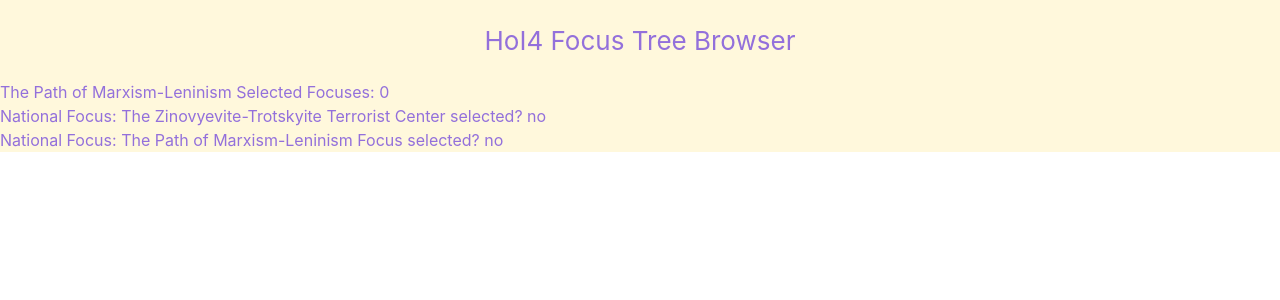
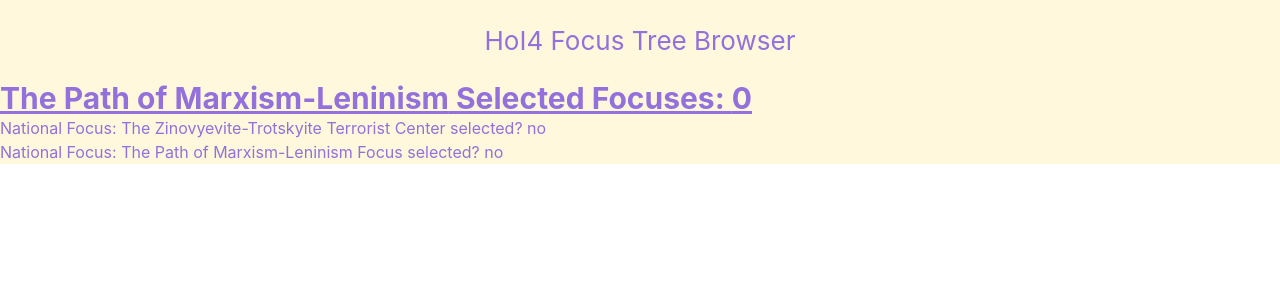
Before and after one commit to kroy/hoi4-focus-browser, a React (Create React App) app: page / in a window 1280 px wide. Shown: the top 300 px of the page. Built offline with nearby package versions, Linux system fonts and the light colour scheme.

Commit message:
insanely janky reducer and context use

```diff
--- a/src/App.tsx
+++ b/src/App.tsx
@@ -1,21 +1,43 @@
-import React from 'react';
-import logo from './logo.svg';
+import React, { useReducer, createContext, Dispatch } from 'react';
 import './App.css';
 import Tree from './components/focus-tree/Tree';
 
-const AppDispatch = React.createContext(null);
+type AppState = {
+  selectedFocusIds: number[];
+}
 
-function App() {
+type AppAction = {
+  type: string;
+  focusId: number;
+}
+
+const initialState = { selectedFocusIds: [] };
+
+function reducer(state: AppState, action: AppAction): AppState {
+  switch (action.type) {
+    case 'select':
+      return { selectedFocusIds: [ ...state.selectedFocusIds, action.focusId ] };
+    case 'deselect':
+      return { selectedFocusIds: state.selectedFocusIds.filter(focusId => focusId !== action.focusId) };
+    default:
+      return state;
+  }
+}
+
+export const AppContext = createContext<{state: AppState, dispatch: Dispatch<AppAction>}>({state: initialState, dispatch: () => null});
+
+export default function App() {
+  const [state, dispatch] = useReducer(reducer, initialState);
   return (
+    <AppContext.Provider value={{ state, dispatch }}>
       <div className="App">
         <header className="App-header">
           HoI4 Focus Tree Browser
         </header>
         <main>
-        <Tree name="The Path of Marxism-Leninism" />
+          <Tree selectedFocusIds={state.selectedFocusIds} name="The Path of Marxism-Leninism" />
         </main>
       </div>
+    </AppContext.Provider>
   );
 }
-
-export default App;
--- a/src/components/focus-tree/Focus.tsx
+++ b/src/components/focus-tree/Focus.tsx
@@ -1,16 +1,23 @@
-import React from 'react';
+import React, { useContext } from 'react';
+import { AppContext } from '../../App';
 
 type FocusProps = {
   id: number;
   name: string;
   selected: boolean;
-  toggleCallback(e: React.MouseEvent<HTMLElement>): void;
 };
 
 function Focus(props: FocusProps) {
+  const { state, dispatch } = useContext(AppContext);
+  console.log("rendering", props.name);
+
+  function handleClick() {
+    dispatch({ type: props.selected ? "deselect" : "select", focusId: props.id });
+  }
+
   return (
     <div>
-      <button onClick={ props.toggleCallback }>National Focus: {props.name} selected? { props.selected ? "yes" : "no" }</button>
+      <button onClick={ handleClick }>National Focus: {props.name} selected? { props.selected ? "yes" : "no" }</button>
     </div>
 
   );
--- a/src/components/focus-tree/Tree.tsx
+++ b/src/components/focus-tree/Tree.tsx
@@ -1,31 +1,21 @@
-import React, { useState } from 'react';
+import React from 'react';
 import Focus from './Focus';
 
 type TreeProps = {
   name: string;
+  selectedFocusIds: number[];
 };
 
 function Tree(props: TreeProps) {
-  const [selectedFocusIds, setSelectedFocuses] = useState<number[]>([]);
-
-  function buildToggleCallback(toggledFocusId: number, currentlySelected: boolean) {
-    return function(e: React.MouseEvent<HTMLElement>) {
-      if (currentlySelected) {
-        setSelectedFocuses(selectedFocusIds.filter(focusId => focusId != toggledFocusId));
-      } else {
-        setSelectedFocuses(selectedFocusIds.concat([toggledFocusId]));
-      }
-    };
-  }
 
   function buildFocus(id: number, name: string) {
-    let selected: boolean = selectedFocusIds.includes(id);
-    return <Focus id={id} name={name} selected={selected} toggleCallback={ buildToggleCallback(id, selected) } />;
+    let selected: boolean = props.selectedFocusIds.includes(id);
+    return <Focus id={id} name={name} selected={selected} />;
   }
 
   return (
     <div>
-      <p>{props.name} Selected Focuses: { selectedFocusIds.length }</p>
+      <h1 className="text-3xl font-bold underline">{props.name} Selected Focuses: { props.selectedFocusIds.length }</h1>
       { buildFocus(1, "The Zinovyevite-Trotskyite Terrorist Center") }
       { buildFocus(2, "The Path of Marxism-Leninism Focus") }
     </div>
```
Lines whose indentation alone changed are shown as unchanged.
